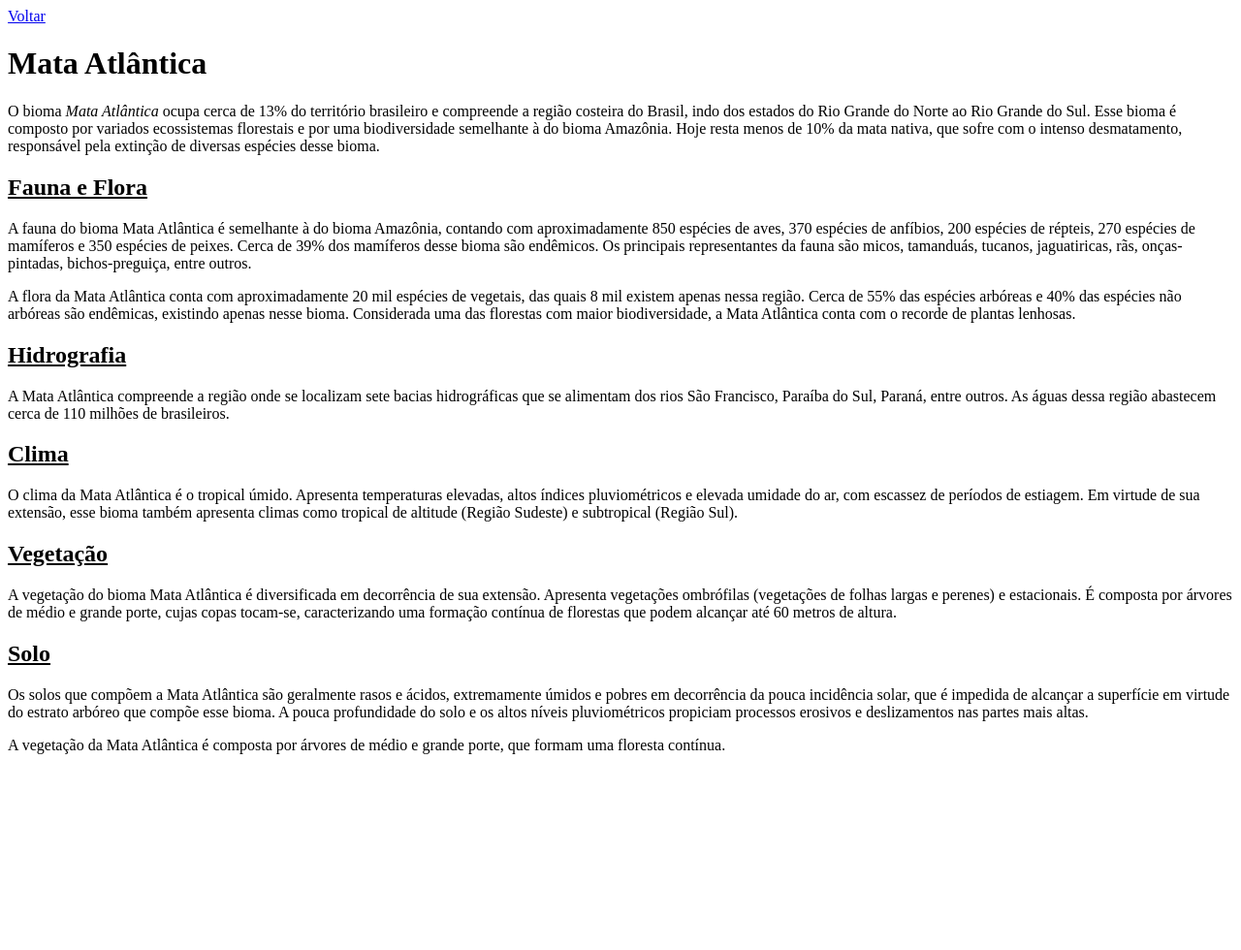
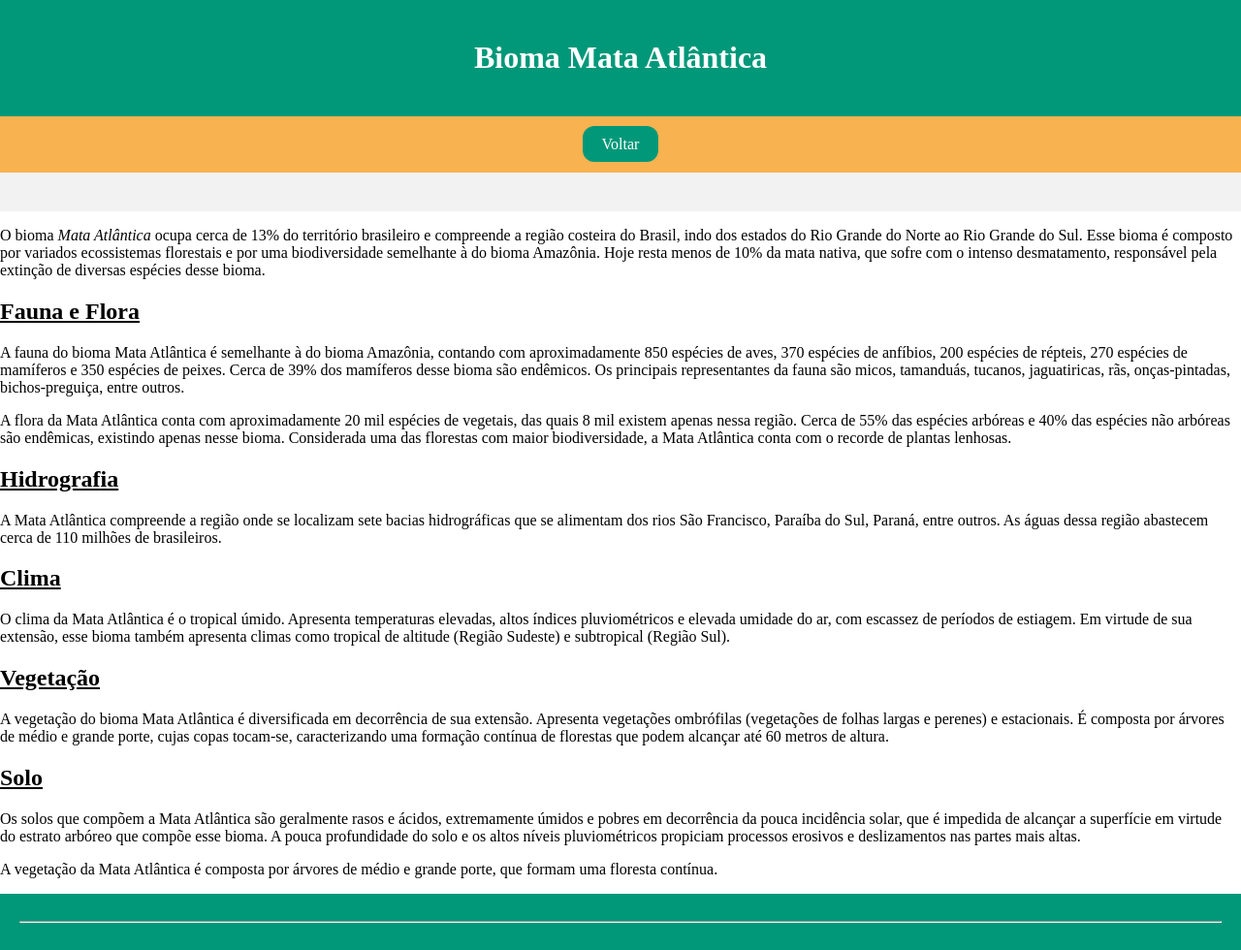
Before and after one commit to LuigiCavalheri/aulas-informatica, a plain HTML site: page biomas-brasileiros/biomas/mataatlantica.html in a window 1280 px wide. Shown: the whole page at 97% size. Before the commit the page ends 800 px from the top, so only its background shows below. Drawn offline with Linux system fonts and the light colour scheme.

Commit message:
coloca css em tudo

```diff
--- a/biomas-brasileiros/biomas/mataatlantica.html
+++ b/biomas-brasileiros/biomas/mataatlantica.html
@@ -5,12 +5,59 @@
     <meta charset="UTF-8">
     <meta name="viewport" content="width=device-width, initial-scale=1.0">
     <title>Mata Atlântica</title>
+    <style>
+        body {
+            display: flex;
+            flex-direction: column;
+            height: 100vh;
+            margin: 0;
+        }
+        .header, .footer {
+            background-color: #009879;
+            color: white;
+            text-align: center;
+            padding: 20px;
+        }
+        .nav {
+            background-color: #f8b24f;
+            text-align: center;
+            padding: 20px;
+        }
+        .nav a {
+            background-color: #009879;
+            color: white;
+            padding: 10px 20px;
+            text-decoration: none;
+            border-radius: 12px;
+            margin: 0 10px;
+        }
+        .content {
+            flex-grow: 1;
+            background-color: #f2f2f2;
+            padding: 20px;
+        }
+        .center {
+            display: block;
+            margin-left: auto;
+            margin-right: auto;
+            width: 50%;
+        }
+    </style>
 </head>
 
-<body>
-    <a href="../index.html">Voltar</a>
-    <h1><strong>Mata Atlântica</strong></h1>
-    <p>O bioma <em>Mata Atlântica</em> ocupa cerca de 13% do território brasileiro e compreende a região costeira do Brasil, indo dos estados do Rio Grande do Norte ao Rio Grande do Sul. Esse bioma é composto por variados ecossistemas florestais e por uma biodiversidade semelhante à do bioma Amazônia. Hoje resta menos de 10% da mata nativa, que sofre com o intenso desmatamento, responsável pela extinção de diversas espécies desse bioma.</p>
+<div>
+
+    <div class="header">
+        <h1>
+            <strong>Bioma Mata Atlântica</strong>
+
+        </h1>
+    </div>
+
+    <div class="nav"><a href="../index.html">Voltar</a></div>
+
+<div class="content">
+    </div><p>O bioma <em>Mata Atlântica</em> ocupa cerca de 13% do território brasileiro e compreende a região costeira do Brasil, indo dos estados do Rio Grande do Norte ao Rio Grande do Sul. Esse bioma é composto por variados ecossistemas florestais e por uma biodiversidade semelhante à do bioma Amazônia. Hoje resta menos de 10% da mata nativa, que sofre com o intenso desmatamento, responsável pela extinção de diversas espécies desse bioma.</p>
 
     <h2><u>Fauna e Flora</u></h2>
     <p>A fauna do bioma Mata Atlântica é semelhante à do bioma Amazônia, contando com aproximadamente 850 espécies de aves, 370 espécies de anfíbios, 200 espécies de répteis, 270 espécies de mamíferos e 350 espécies de peixes. Cerca de 39% dos mamíferos desse bioma são endêmicos. Os principais representantes da fauna são micos, tamanduás, tucanos, jaguatiricas, rãs, onças-pintadas, bichos-preguiça, entre outros.</p>
@@ -31,6 +78,13 @@
     <p>Os solos que compõem a Mata Atlântica são geralmente rasos e ácidos, extremamente úmidos e pobres em decorrência da pouca incidência solar, que é impedida de alcançar a superfície em virtude do estrato arbóreo que compõe esse bioma. A pouca profundidade do solo e os altos níveis pluviométricos propiciam processos erosivos e deslizamentos nas partes mais altas.</p>
 
     <p>A vegetação da Mata Atlântica é composta por árvores de médio e grande porte, que formam uma floresta contínua.</p>
+</div>
+
+    <div class="footer">
+        <hr>
+    </div>
+
+
 </body>
 
 </html>
```
Also changed, not shown: biomas-brasileiros/biomas/amazonico.html (+9 -1 lines), biomas-brasileiros/biomas/caatinga.html (+5 -5 lines), biomas-brasileiros/biomas/cerrado.html (+54 -3 lines), biomas-brasileiros/biomas/pampa.html (+55 -3 lines), biomas-brasileiros/biomas/pantanal.html (+18 -3 lines), biomas-brasileiros/index.html (+7 -0 lines).
